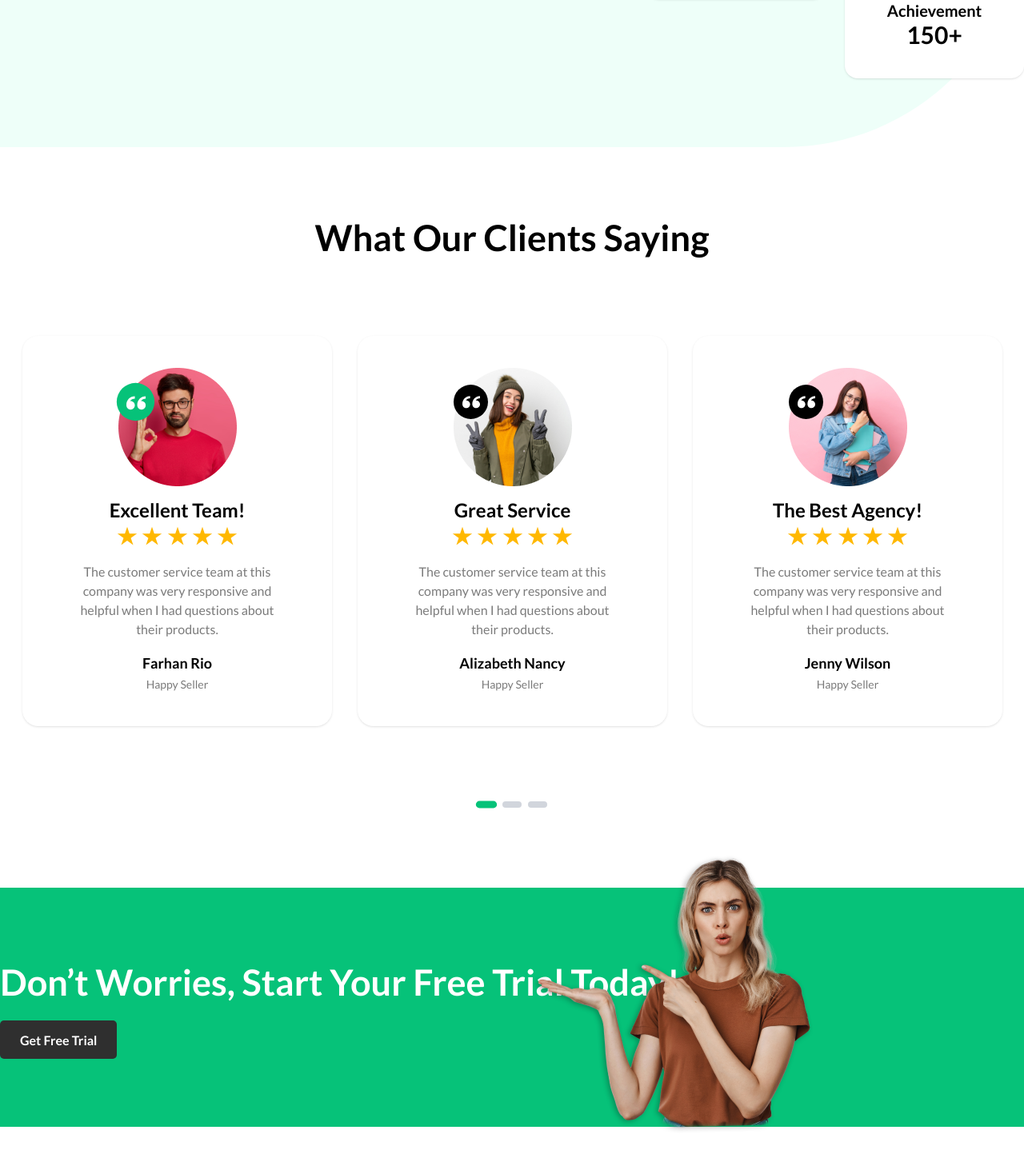
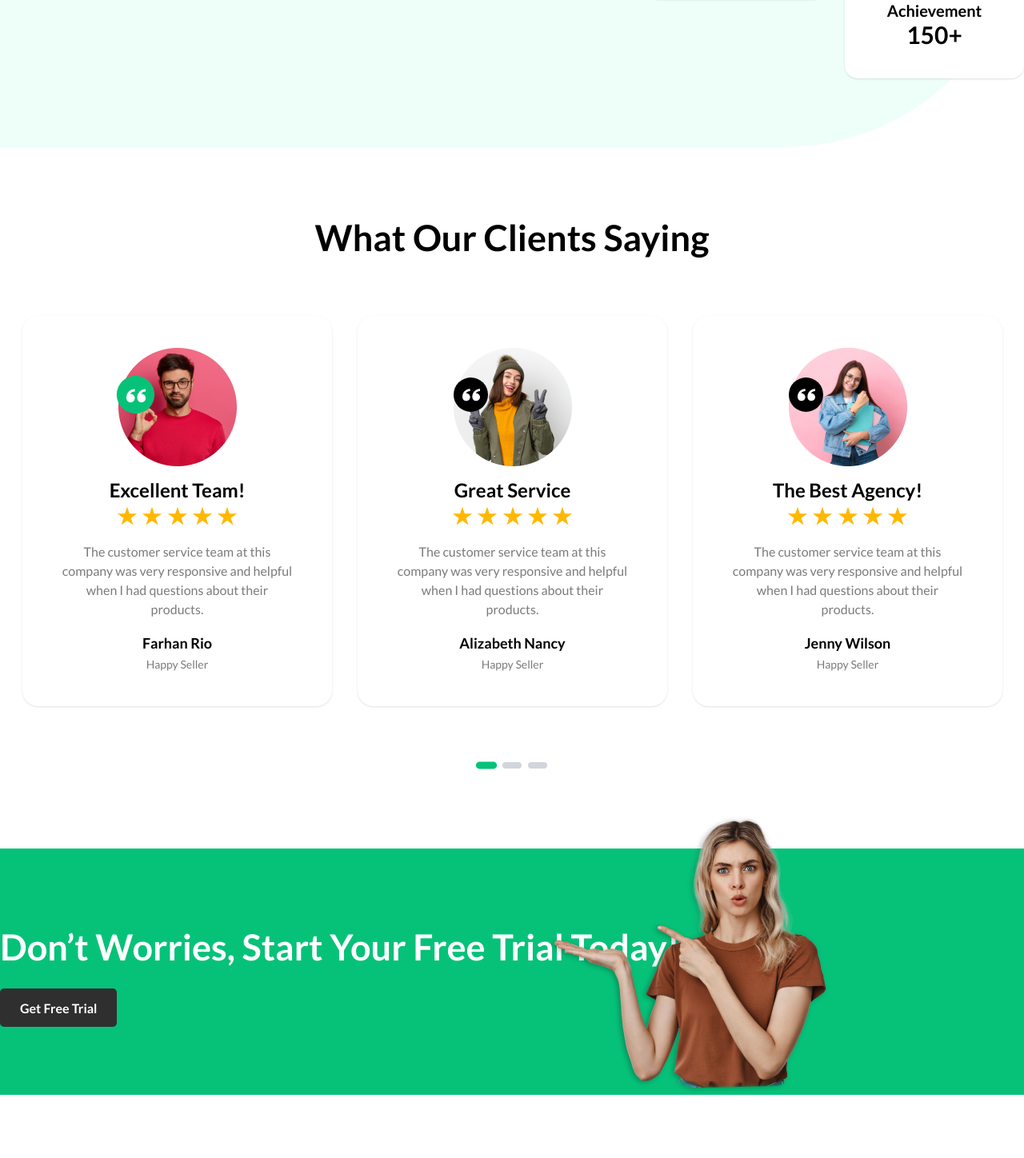
Before and after one commit to faisalbari193/project-2, a React (Vite) app: page / in a window 1280 px wide. Shown: the part 3727-5175 px from the top of the page at 80% size. Built offline with nearby package versions, Linux system fonts and the light colour scheme.

Commit message:
add some improvement

```diff
--- a/src/components/Banner/Banner.jsx
+++ b/src/components/Banner/Banner.jsx
@@ -26,8 +26,8 @@ const Banner = () => {
                 className="text-center border border-2xl border-[#06C279]  py-3.5 px-6.25 rounded-[5px] font-custom font-semibold text-[16px]"
               >
                 <svg
-                  className="inline-block w-5 h-4.75 pr-3"
-                  width="20"
+                  className="inline-block  pr-3"
+                  width="30"
                   height="20"
                   viewBox="0 0 20 20"
                   fill="none"
--- a/src/components/FreeTrial/FreeTrial.jsx
+++ b/src/components/FreeTrial/FreeTrial.jsx
@@ -7,7 +7,7 @@ const FreeTrial = () => {
       <Container>
         <div className="flex justify-between items-center">
           <div>
-            <h2 className="font-custom font-semibold text-[45px] leading-11.25 text-white mb-9.5">
+            <h2 className="font-custom font-semibold text-[45px] leading-13.5 text-white mb-9.5">
               Don’t Worries, Start Your Free Trial Today!
             </h2>
             <a
@@ -17,7 +17,7 @@ const FreeTrial = () => {
               Get Free Trial
             </a>
           </div>
-          <div className="absolute right-65 -top-11 z-10">
+          <div className="absolute right-60 -top-11 z-10">
             <img src={GirlImg} alt="cta" />
           </div>
         </div>
--- a/src/components/OurClient/OurClient.jsx
+++ b/src/components/OurClient/OurClient.jsx
@@ -45,19 +45,18 @@ const OurClient = () => {
 
   return (
     <section className="mt-21.5 mb-25">
+      <h3 className="text-center font-custom font-semibold text-[45px] leading-13.5 mb-11.75">
+        What Our Clients Saying
+      </h3>
       <Container>
-        <h3 className="text-center font-custom font-semibold text-[45px] leading-13.5 mb-12">
-          What Our Clients Saying
-        </h3>
-
-        <div className="py-6 overflow-hidden">
+        <div className="overflow-hidden">
           <Slider ref={sliderRef} {...settings}>
             {slides.map((slide, i) => (
               <div key={i} className="px-4">
                 <div className="shadow p-10 relative rounded-[20px]">
                   <img src={slide.img} alt={slide.name} className="mx-auto" />
                   <div
-                    className={`w-10.75 h-10.75 rounded-full flex items-center justify-center  absolute bottom-96 left-30 ${
+                    className={`w-10.75 h-10.75 rounded-full flex items-center justify-center  absolute bottom-92 left-30 ${
                       active === i ? "bg-[#06C279] scale-110" : "bg-black "
                     }`}>
                     <ImQuotesLeft className="text-[22px] text-white" />
@@ -72,7 +71,7 @@ const OurClient = () => {
                     <IoStarSharp />
                     <IoStarSharp />
                   </span>
-                  <p className="font-custom font-normal text-[16px] leading-6 text-[#7B7B7B] text-center mt-5 mb-3.75 px-4">
+                  <p className="font-custom font-normal text-[16px] leading-6 text-[#7B7B7B] text-center mt-5 mb-3.75 px-2">
                     The customer service team at this company was very
                     responsive and helpful when I had questions about their
                     products.
```
